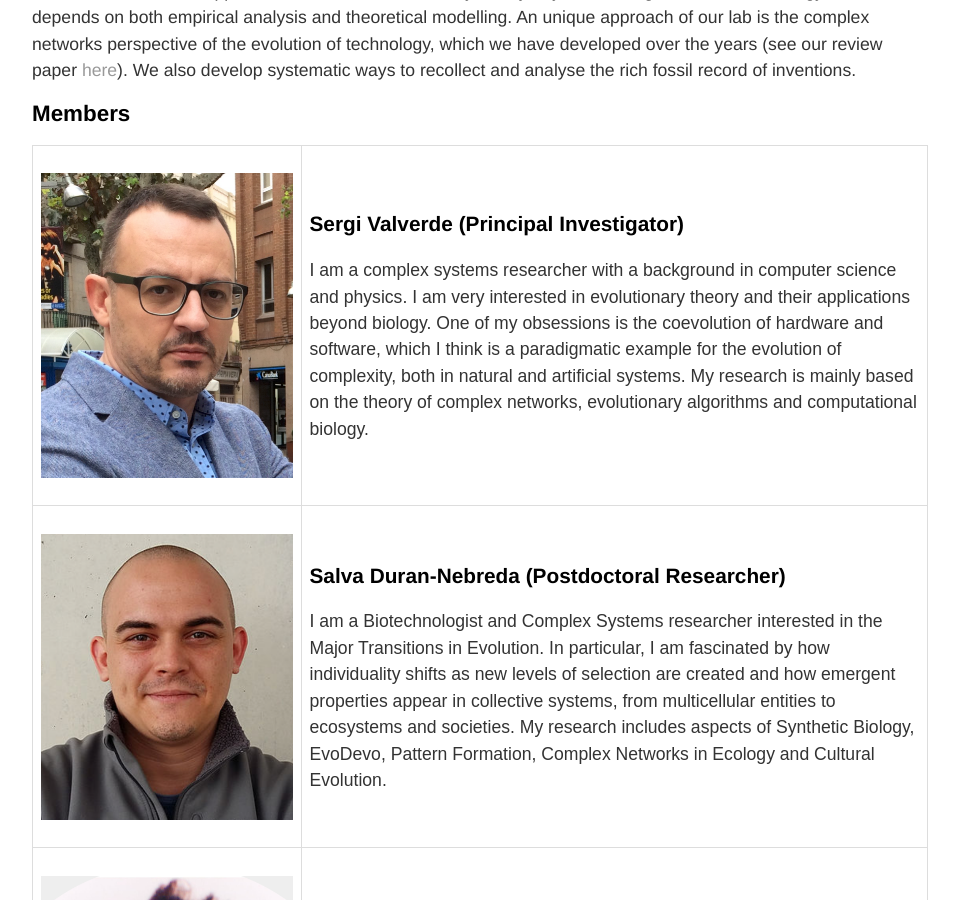
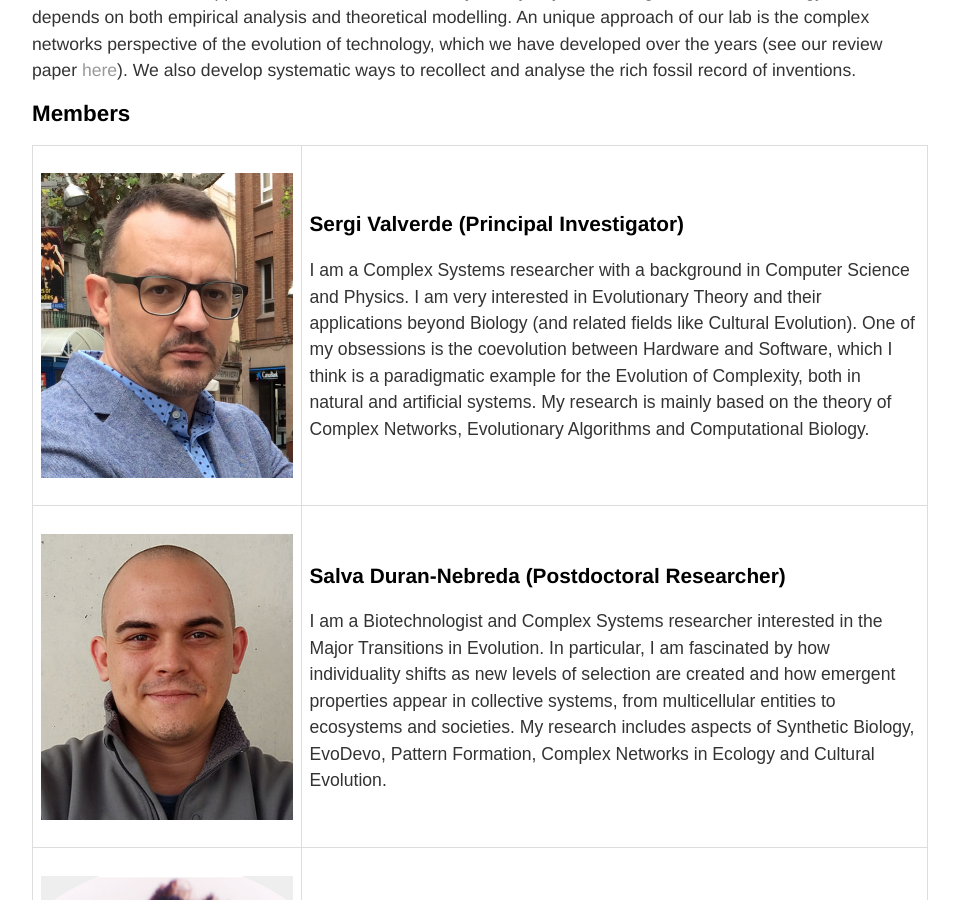
Before and after one commit to svalver/svalver.github.io, a Jekyll site: the page built from index.html, in a window 1280 px wide and 900 px high, scrolled down 1032 px. Shown: the whole window, without its empty margins (160-1119 px from the left). Built offline with Jekyll 4.4.1, drawn with Linux system fonts in a browser that asks for light colours.

Commit message:
Update index.html
index

```diff
--- a/index.html
+++ b/index.html
@@ -40,7 +40,7 @@
 <tr>
     <td style="width:30%"><img src = "images/sergi_valverde.png"  style="float:center;"/></td>
     <td><h3>Sergi Valverde (Principal Investigator)</h3>
-        <p>I am a complex systems researcher with a background in computer science and physics.  I am very interested in evolutionary theory and their applications beyond biology. One of my obsessions is the coevolution of hardware and software, which I think is a paradigmatic example for the evolution of complexity, both in natural and artificial systems. My research is mainly based on the theory of complex networks, evolutionary algorithms and computational biology. </p>
+        <p>I am a Complex Systems researcher with a background in Computer Science and Physics.  I am very interested in Evolutionary Theory and their applications beyond Biology (and related fields like Cultural Evolution). One of my obsessions is the coevolution between Hardware and Software, which I think is a paradigmatic example for the Evolution of Complexity, both in natural and artificial systems. My research is mainly based on the theory of Complex Networks, Evolutionary Algorithms and Computational Biology. </p>
     </td>
 </tr>
 <tr>
```
